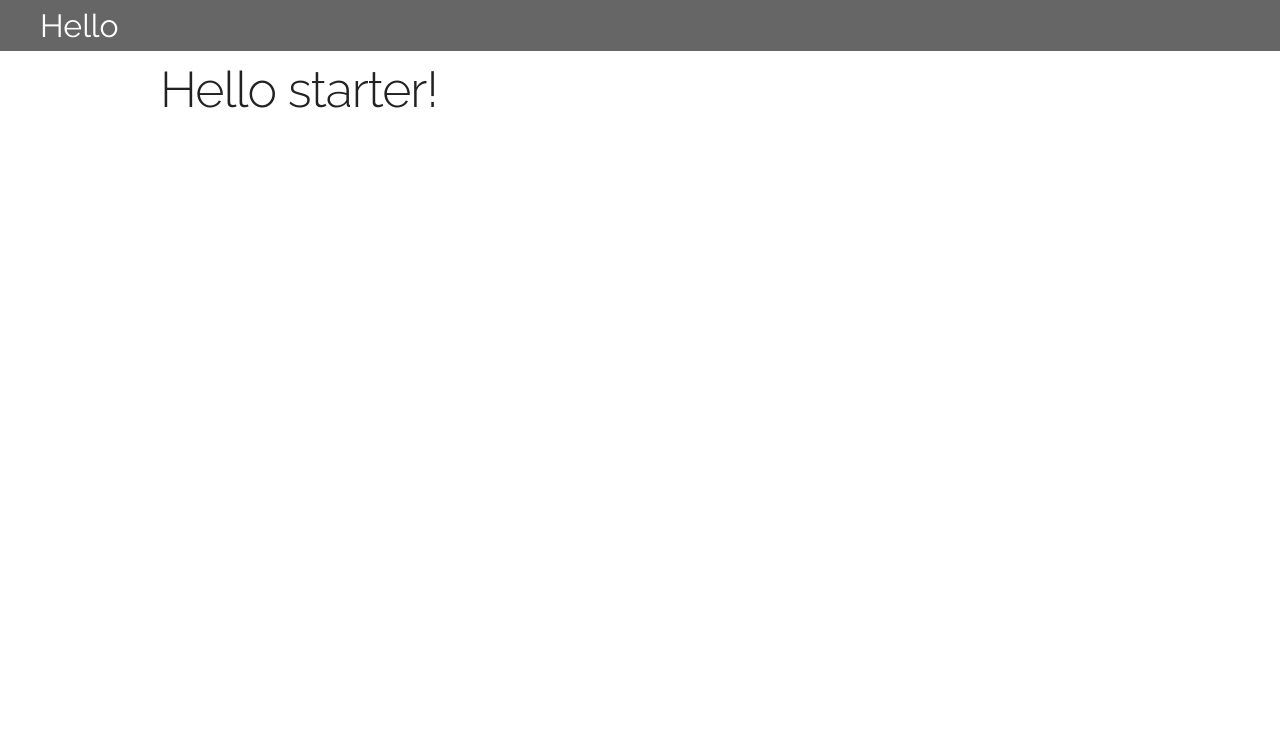
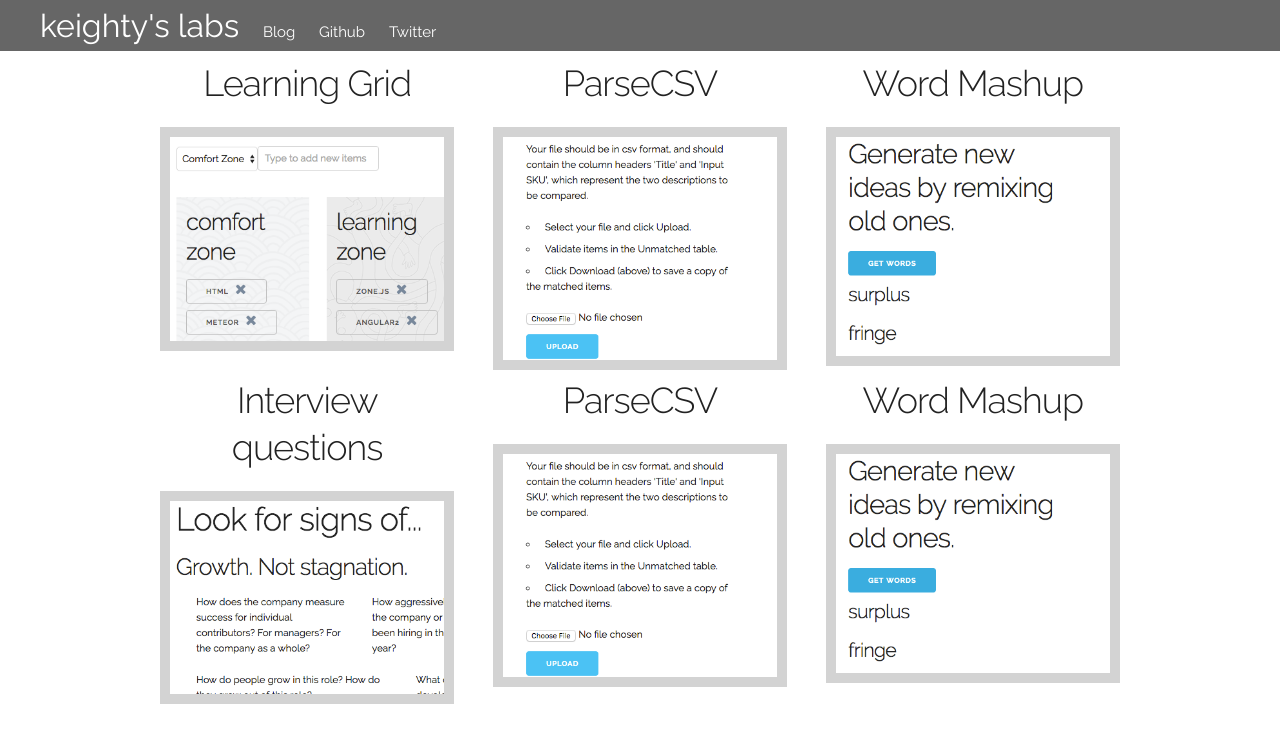
Before and after one commit to keighty/labs-page, a plain HTML site: page public/index.html in a window 1280 px wide. Drawn offline with nearby package versions, Linux system fonts and the light colour scheme.

Commit message:
Add first two rows of labs content.

```diff
--- a/public/index.html
+++ b/public/index.html
@@ -2,7 +2,7 @@
 <html>
   <head>
     <meta charset='utf-8'>
-    <title>Learn JS!</title>
+    <title>Labs</title>
     <link href='//fonts.googleapis.com/css?family=Raleway:400,300,600' rel='stylesheet' type='text/css'>
     <link rel='stylesheet' href='https://cdnjs.cloudflare.com/ajax/libs/normalize/3.0.2/normalize.min.css'>
     <link rel='stylesheet' href='https://cdnjs.cloudflare.com/ajax/libs/skeleton/2.0.4/skeleton.min.css'>
@@ -15,15 +15,41 @@
     <div class='markup'>
       <!-- nav container -->
       <div class='nav-container no-select fixed-top u-full-width'>
-        <ul class='inline-list hover-links nav-list six columns'>
-          <li><a href="#" class='text-lg'>Hello</a></li>
+        <ul class='inline-list hover-links nav-list'>
+          <li><a href="#" class='text-lg'>keighty's labs</a></li>
+          <li><a href="http://katieleonard.ca">Blog</a></li>
+          <li><a href="http://github.com/keighty">Github</a></li>
+          <li><a href="http://twitter.com/keightyleonard">Twitter</a></li>
         </ul>
       </div>
 
       <div class="container">
         <div class="row">
-          <div class="one-half column">
-            <h1>Hello starter!</h1>
+          <div class="four columns section">
+            <h3 class="">Learning Grid</h3>
+            <a href="https://learning-grid.herokuapp.com/" target="_blank"><img src="images/learning_grid.png" class="u-max-full-width"/></a>
+          </div>
+          <div class="four columns section">
+            <h3>ParseCSV</h3>
+            <a href="http://parse-amazon-data.herokuapp.com/" target="_blank"><img src="images/data_parser.png" class="u-max-full-width"/></a>
+          </div>
+          <div class="four columns section">
+            <h3>Word Mashup</h3>
+            <a href="http://keighty.wordplay.com.s3-website-us-east-1.amazonaws.com/" target="_blank"><img src="images/word_play.png" class="u-max-full-width" /></a>
+          </div>
+        </div>
+        <div class="row">
+          <div class="four columns section">
+            <h3 class="">Interview questions</h3>
+            <a href="http://keighty.questions.com.s3-website-us-east-1.amazonaws.com/" target="_blank"><img src="images/questions.png" class="u-max-full-width"/></a>
+          </div>
+          <div class="four columns section">
+            <h3>ParseCSV</h3>
+            <a href="http://parse-amazon-data.herokuapp.com/" target="_blank"><img src="images/data_parser.png" class="u-max-full-width"/></a>
+          </div>
+          <div class="four columns section">
+            <h3>Word Mashup</h3>
+            <a href="http://keighty.wordplay.com.s3-website-us-east-1.amazonaws.com/" target="_blank"><img src="images/word_play.png" class="u-max-full-width" /></a>
           </div>
         </div>
       </div>
--- a/public/stylesheets/index.css
+++ b/public/stylesheets/index.css
@@ -24,3 +24,11 @@ body { margin-top: 60px; }
 .hover-links a { text-decoration: none; }
 .hover-links a:hover { text-decoration: underline; }
 .text-lg { font-size: 32px; }
+
+img {
+  border: 10px solid lightgrey;
+}
+
+.section {
+  text-align: center;
+}
```
Also changed, not shown: public/images/data_parser.png (added), public/images/learning_grid.png (added), public/images/questions.png (added), public/images/word_play.png (added).
